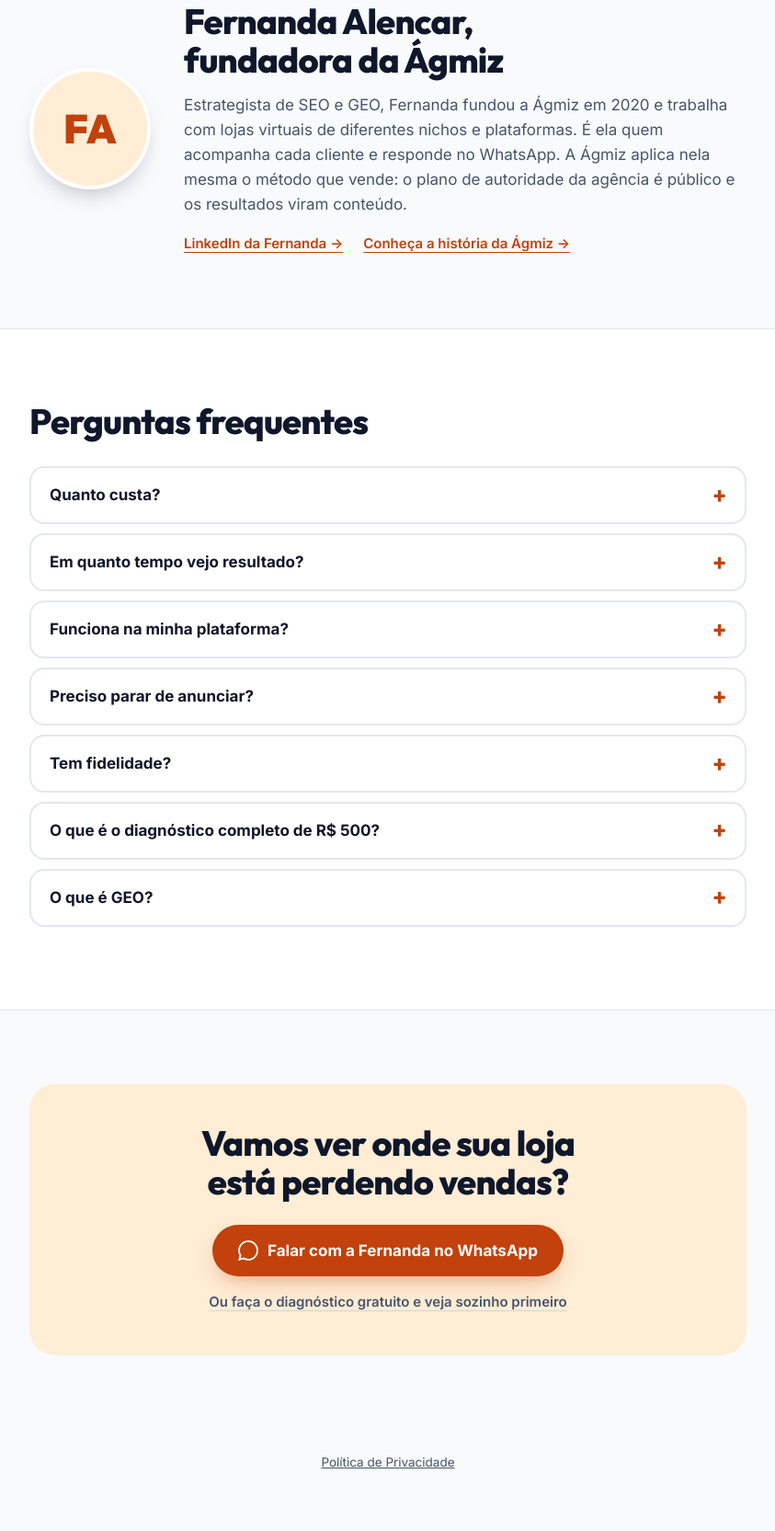
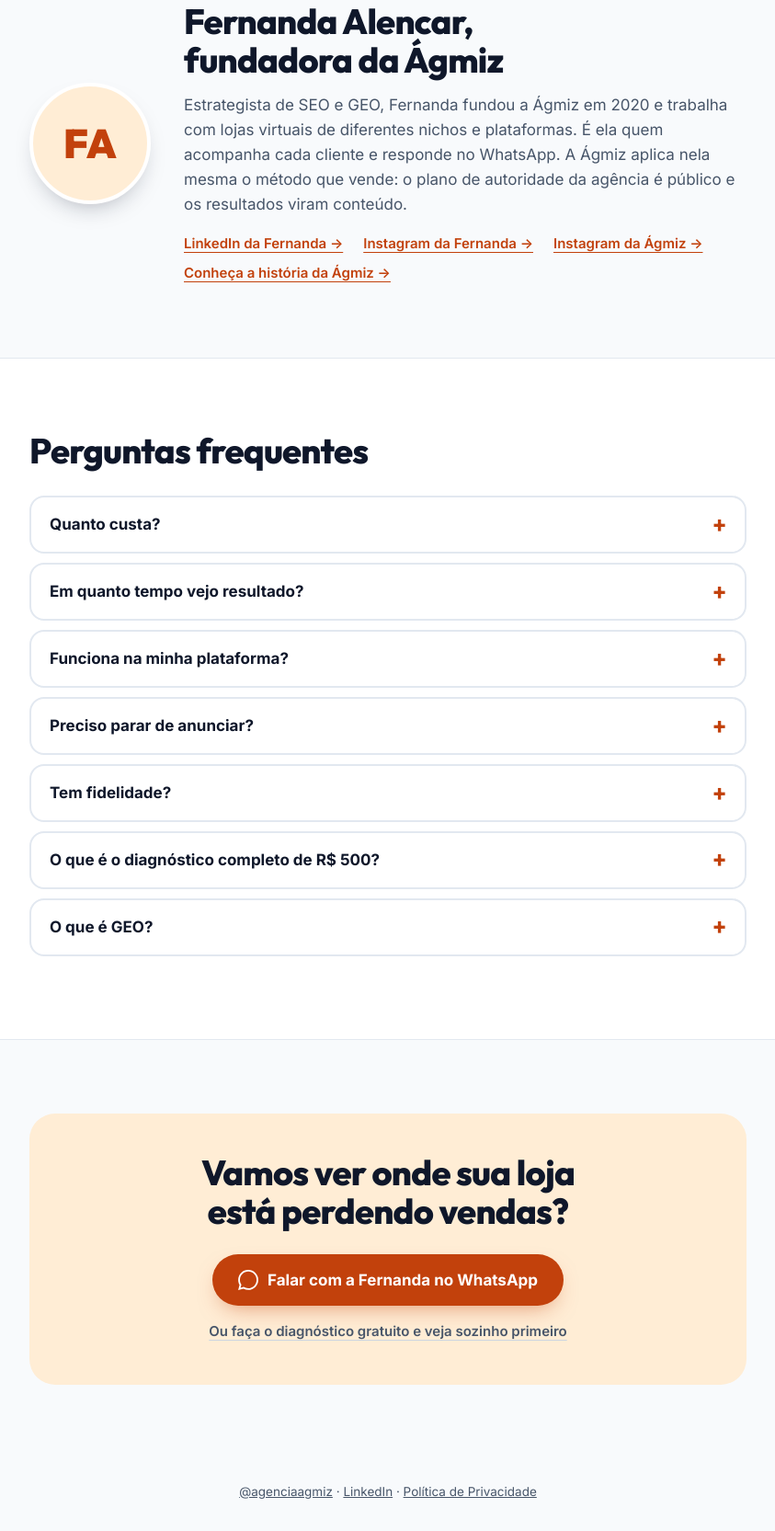
Before and after one commit to agmiz/agmiz-landing-pages, a plain HTML site: page seo-ecommerce/index.html in a window 1280 px wide. Shown: the part 3999-5664 px from the top of the page at 92% size, without its empty margins (218-1061 px from the left). Before the commit the page ends 5632 px from the top, so only its background shows below. Drawn offline with Linux system fonts and the light colour scheme.

Commit message:
Corrige o LinkedIn e adiciona os Instagrams nas landings
Co-Authored-By: Claude Opus 5.5 <noreply@anthropic.com>
Claude-Session: https://claude.ai/code/session_018toPg3iHpahYe14kYQcvZL

```diff
--- a/seo-ecommerce/index.html
+++ b/seo-ecommerce/index.html
@@ -387,7 +387,9 @@ footer{padding:26px 0 100px;text-align:center;font-size:13.5px;color:var(--suave
       <h2>Fernanda Alencar, fundadora da Ágmiz</h2>
       <p>Estrategista de SEO e GEO, Fernanda fundou a Ágmiz em 2020 e trabalha com lojas virtuais de diferentes nichos e plataformas. É ela quem acompanha cada cliente e responde no WhatsApp. A Ágmiz aplica nela mesma o método que vende: o plano de autoridade da agência é público e os resultados viram conteúdo.</p>
       <div class="links">
-        <a href="https://www.linkedin.com/in/fernanda-alencar-seo/" target="_blank" rel="noopener noreferrer">LinkedIn da Fernanda &rarr;</a>
+        <a href="https://www.linkedin.com/in/fernandaalencar/" target="_blank" rel="noopener noreferrer">LinkedIn da Fernanda &rarr;</a>
+        <a href="https://www.instagram.com/fernandaalencar.mkt/" target="_blank" rel="noopener noreferrer">Instagram da Fernanda &rarr;</a>
+        <a href="https://www.instagram.com/agenciaagmiz/" target="_blank" rel="noopener noreferrer">Instagram da Ágmiz &rarr;</a>
         <a href="https://agmiz.com/sobre">Conheça a história da Ágmiz &rarr;</a>
       </div>
     </div>
@@ -423,7 +425,7 @@ footer{padding:26px 0 100px;text-align:center;font-size:13.5px;color:var(--suave
 </main>
 
 <footer>
-  <div class="wrap"><a href="https://agmiz.com/politica-privacidade">Política de Privacidade</a></div>
+  <div class="wrap"><a href="https://www.instagram.com/agenciaagmiz/" target="_blank" rel="noopener noreferrer">@agenciaagmiz</a> · <a href="https://www.linkedin.com/in/fernandaalencar/" target="_blank" rel="noopener noreferrer">LinkedIn</a> · <a href="https://agmiz.com/politica-privacidade">Política de Privacidade</a></div>
 </footer>
 
 <!-- Barra fixa do celular: aparece quando o botão do topo sai da tela -->
```
Also changed, not shown: clinicas/index.html (+4 -2 lines).
